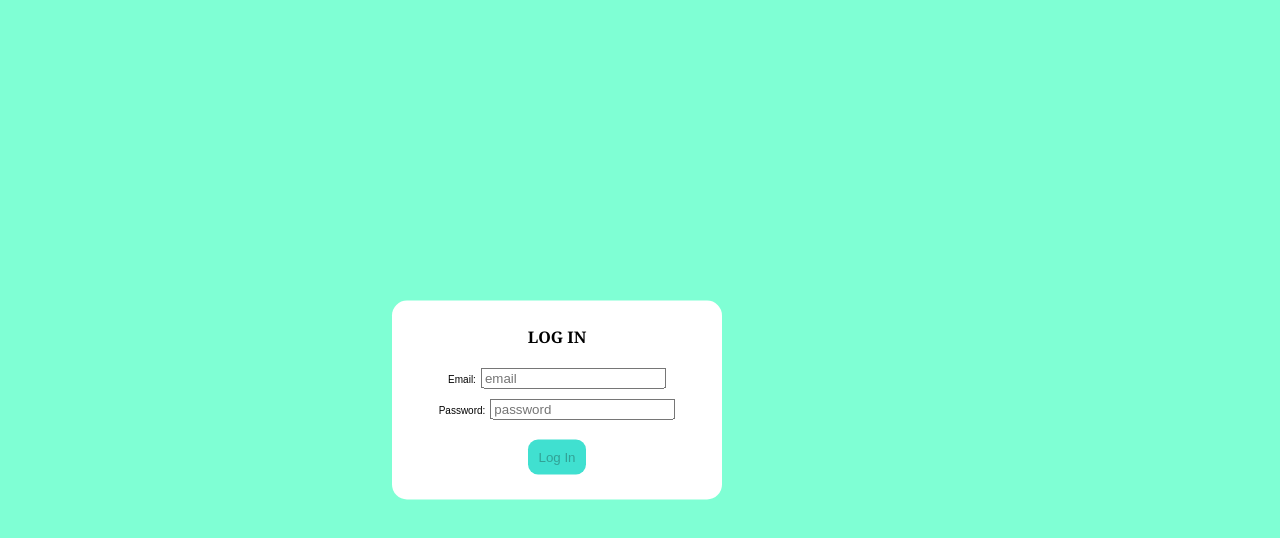
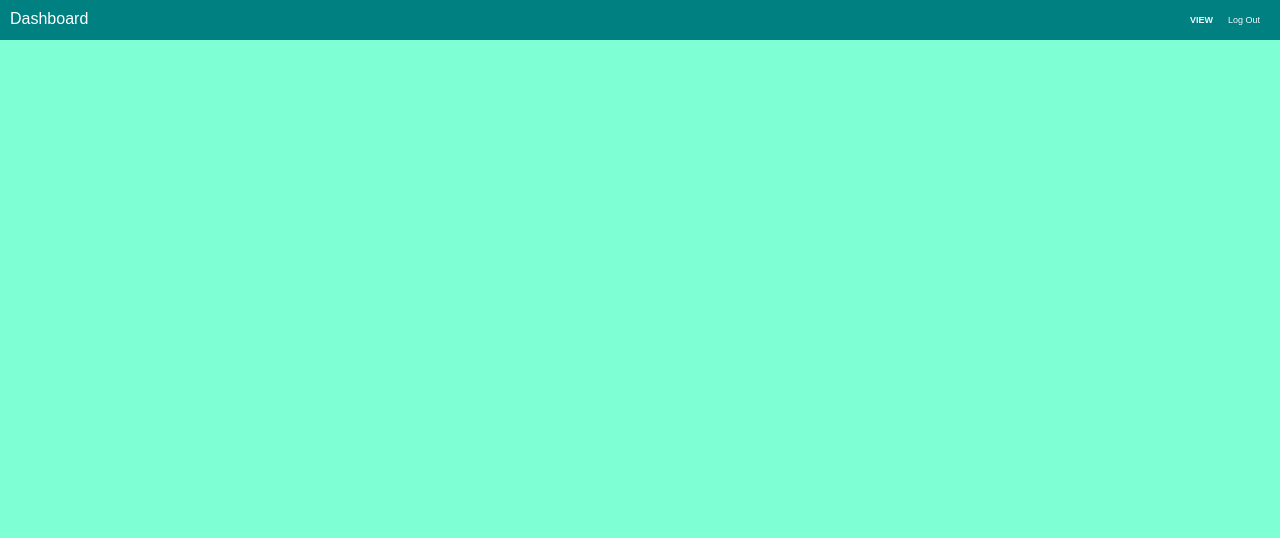
Before and after one commit to sarinmsari/voter-s-details, a React (Create React App) app: page /#/output in a window 1280 px wide. Before the commit this address led to /#/login. Shown: the top 538 px of the page. Built offline with nearby package versions, Linux system fonts and the light colour scheme.

Commit message:
added view to header

```diff
--- a/src/App.js
+++ b/src/App.js
@@ -2,12 +2,14 @@ import React from 'react';
 import { HashRouter, Switch, Route, Redirect } from 'react-router-dom';
 import login from './components/login';
 import dashboard from './components/dashboard';
+import ExcelOutput from './components/ExcelOutput';
 function App() {
   return (
     <HashRouter>
       <Switch>
         <Route path="/login" component={login} />
-        <Route path="/dashboard" component={dashboard} />
+        <Route exact path="/dashboard" component={dashboard} />
+        <Route exact path="/output" component={ExcelOutput} />
         <Redirect to="/login" />
       </Switch>
     </HashRouter>
--- /dev/null
+++ b/src/components/ExcelOutput.jsx
@@ -0,0 +1,16 @@
+import React, { Component } from "react";
+import Header from "./header";
+
+class ExcelOutput extends Component {
+  state = {};
+  render() {
+    return (
+      <div className="container">
+        <Header />
+        <div className="output-body">View Output</div>
+      </div>
+    );
+  }
+}
+
+export default ExcelOutput;
--- a/src/components/dashboard.css
+++ b/src/components/dashboard.css
@@ -12,19 +12,23 @@
   font-family: Arial, Helvetica, sans-serif;
   float: left;
   padding: 10px;
+  text-decoration: none;
 }
 .header-container .right-section {
   font-family: Arial, Helvetica, sans-serif;
   float: right;
   padding:10px;
 }
-.header-container .right-section .logout {
+.header-container .right-section .Link{
   border: 0;
   border-radius: 10px;
   padding: 5px;
+  padding-right: 10px;
   font-family: Arial, Helvetica, sans-serif;
   float: right;
+  color: aliceblue;
   font-size: xx-small;
+  text-decoration: none;
 }
 .dashboard-body{
   margin-top:5em;
--- a/src/components/header.jsx
+++ b/src/components/header.jsx
@@ -6,10 +6,13 @@ function Header() {
   return (
     <>
       <div className="header-container">
-          <div className="left-section">Dashboard</div>
+          <Link to="/dashboard" className="left-section">Dashboard</Link>
           <div className="right-section">
-            <Link to="/login">
-              <button className="logout">Log Out</button>
+            <Link to="/login" className="Link">
+              Log Out
+            </Link>
+            <Link to="/output" className="Link">
+              <b>VIEW</b>
             </Link>
           </div>
         </div>
```
